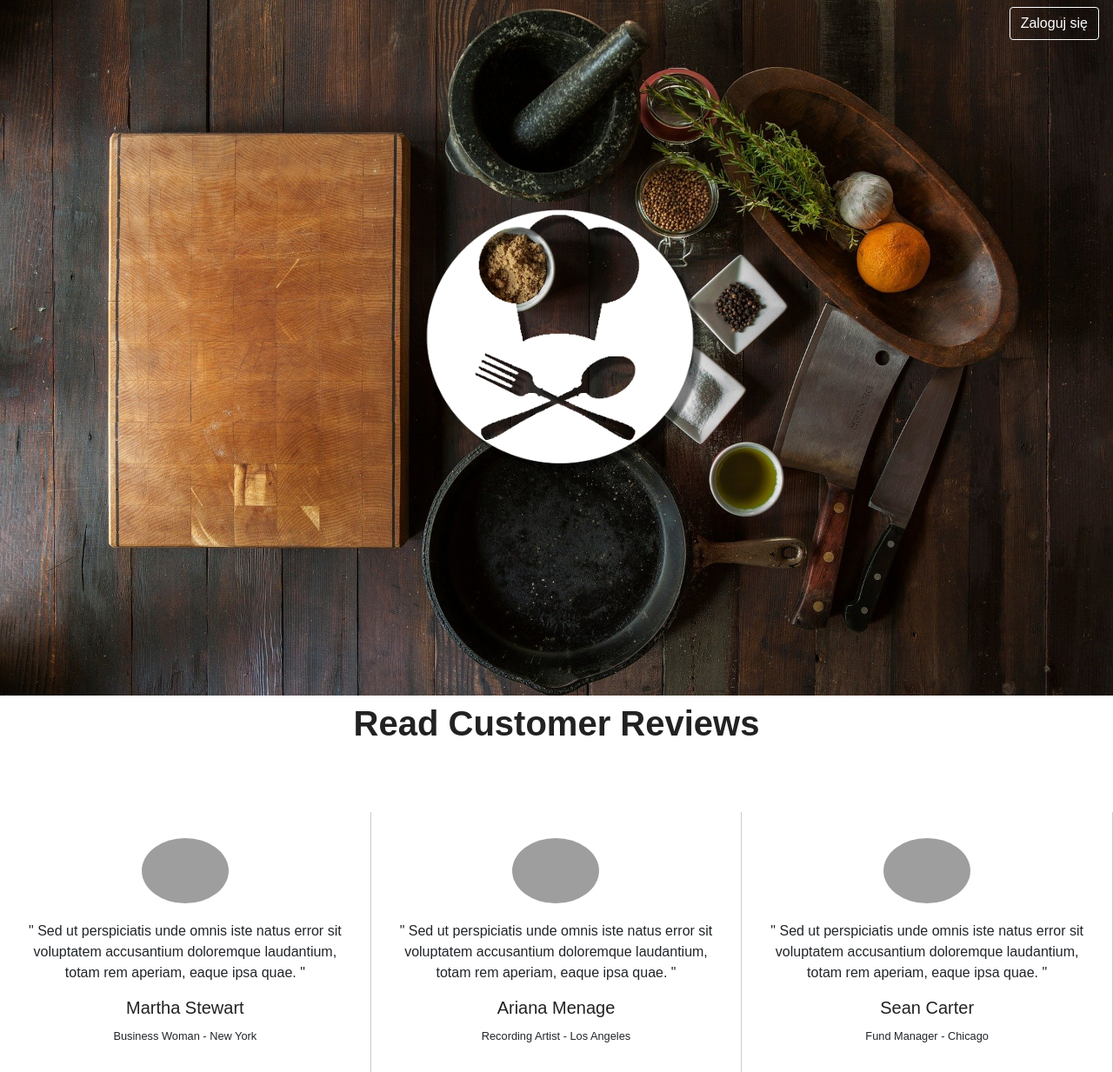
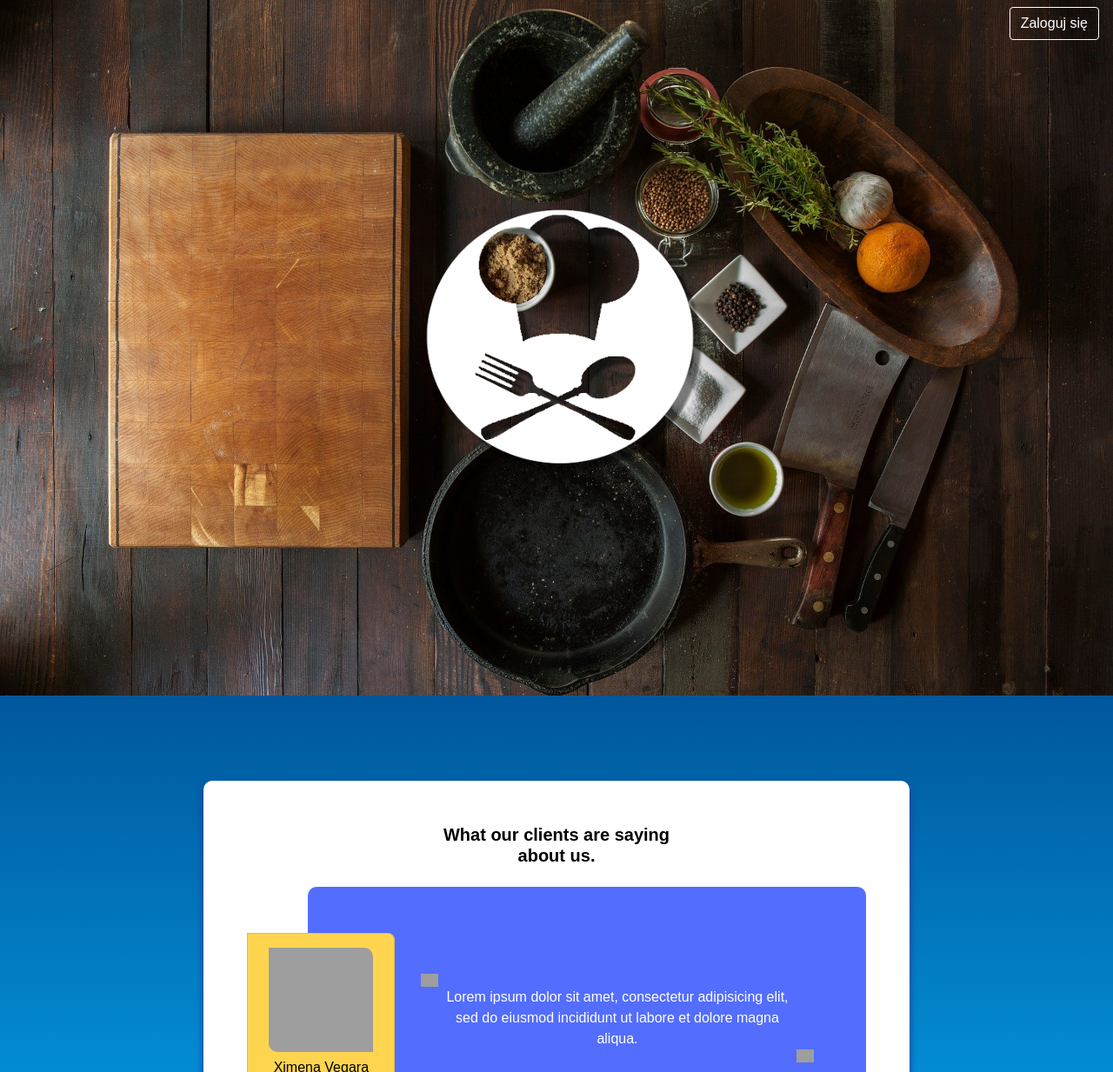
Before and after one commit to recipeproject/recipeproject.github.io, a PHP site: page / in a window 1280 px wide. Shown: the top 1233 px of the page at 87% size. Run offline with PHP 8.4, Linux system fonts and the light colour scheme; grey boxes are pictures that could not be loaded.

Commit message:
Testimonials Carousel

```diff
--- a/custom.css
+++ b/custom.css
@@ -262,71 +262,99 @@ body {
 }
 
 /* Customer Reviews */
-.align-center {
-    text-align: center;
+.container-fluid {
+    color: #000;
+    overflow-x: hidden;
+    height: 100%;
+    background: linear-gradient(#01579B, #03A9F4);
+    background-repeat: no-repeat;
 }
 
-.hash-list {
-    display: block;
-    padding: 0;
-    margin: 0 auto;
+.card-main {
+    padding: 50px;
+    border-radius: 10px;
+    margin-top: 50px;
+    margin-bottom: 50px;
+    box-shadow: 0px 4px 8px 0px #283593;
 }
 
-@media (min-width: 768px) {
-    .hash-list.cols-3 > li:nth-last-child(-n+3) {
-        border-bottom: none;
+.card-0 {
+    color: #fff;
+    background-color: #536DFE;
+    position: relative;
+    margin-left: 70px;
+    border-radius: 10px;
+    min-height: 312px;
+}
+
+.carousel-indicators li {
+    cursor: pointer;
+    border-radius: 50% !important;
+    width: 10px;
+    height: 10px;
+}
+
+.profile {
+    color: #000;
+    background-color: #FFD54F;
+    position: absolute;
+    left: -70px;
+    top: 17%;
+    border-radius: 8px;
+    border-top-left-radius: 0px;
+    border-bottom-right-radius: 0px;
+}
+
+.profile-pic {
+    width: 120px;
+    height: 120px;
+    border-bottom-left-radius: 10px;
+    border-top-right-radius: 10px;
+}
+
+.open-quotes {
+    margin-left: 130px;
+    margin-top: 100px;
+}
+
+.content {
+    margin-left: 150px;
+    margin-right: 80px;
+}
+
+.close-quotes {
+    margin-bottom: 100px;
+    margin-right: 60px;
+}
+
+@media screen and (max-width: 600px) {
+    .card-main {
+        padding: 50px 10px;
+    }
+
+    .card-0 {
+        min-height: 432px;
+    }
+
+    .profile {
+        top: 24%;
+    }
+
+    .profile-pic {
+        width: 90px;
+        height: 90px;
+    }
+
+    .open-quotes {
+        margin-left: 100px;
+    }
+
+    .content {
+        margin-left: 120px;
+        margin-right: 50px;
+    }
+
+    .close-quotes {
+        margin-right: 30px;
     }
 }
-
-@media (min-width: 768px) {
-    .hash-list.cols-3 > li {
-        width: 33.3333%;
-    }
-}
-
-.hash-list > li {
-    display: block;
-    float: left;
-    border-right: 1px solid rgba(0, 0, 0, 0.2);
-    border-bottom: 1px solid rgba(0, 0, 0, 0.2);
-}
-
-.pad-30, .pad-30-all > * {
-    padding: 30px;
-}
-
-img {
-    border: 0;
-}
-
-.mgb-20, .mgb-20-all > * {
-    margin-bottom: 20px;
-}
-
-.wpx-100, .wpx-100-after:after {
-    width: 100px;
-}
-
-.img-round, .img-rel-round {
-    border-radius: 50%;
-}
-
-.padb-30, .padb-30-all > * {
-    padding-bottom: 30px;
-}
-
-.mgb-40, .mgb-40-all > * {
-    margin-bottom: 40px;
-}
-
-.align-center {
-    text-align: center;
-}
-
-.fg-text-d, .fg-hov-text-d:hover, .fg-active-text-d.active {
-    color: #222;
-}
-
-.font-cond-b {
-    font-weight: 700 !important;
-}
--- a/index.html
+++ b/index.html
@@ -66,12 +66,6 @@
               <div class="d-flex flex-column text-center">
                 <form>
                   <div class="form-group">
-                    <input type="text" class="form-control" id="name" placeholder="Imię...">
-                  </div>
-                  <div class="form-group">
-                    <input type="text" class="form-control" id="surname" placeholder="Nazwisko...">
-                  </div>
-                  <div class="form-group">
                     <input type="text" class="form-control" id="username" placeholder="Nazwa użytkownika...">
                   </div>
                   <div class="form-group">
@@ -106,31 +100,51 @@
 
     </div>
 
-    <div class="mgb-40 padb-30 auto-invert line-b-4 align-center">
-      <h4 class="font-cond-l fg-accent lts-md mgb-10" contenteditable="false"></h4>
-      <h1 class="font-cond-b fg-text-d lts-md fs-300 fs-300-xs no-mg" contenteditable="false">Read Customer Reviews</h1>
+    <div class="container-fluid px-2 px-md-4 py-5 mx-auto">
+      <div class="row d-flex justify-content-center">
+          <div class="col-md-10 col-lg-9 col-xl-8">
+              <div class="card card-main border-0 text-center">
+                  <h5 class="font-weight-bold mb-4">What our clients are saying<br>about us.</h5>
+                  <div id="carouselExampleIndicators" class="carousel slide" data-ride="carousel">
+                      <ol class="carousel-indicators">
+                          <li data-target="#carouselExampleIndicators" data-slide-to="0"></li>
+                          <li data-target="#carouselExampleIndicators" data-slide-to="1" class="active"></li>
+                          <li data-target="#carouselExampleIndicators" data-slide-to="2"></li>
+                      </ol>
+                      <div class="carousel-inner">
+                          <div class="carousel-item">
+                              <div class="card border-0 card-0">
+                                  <div class="card profile py-3 px-4">
+                                      <div class="text-center"> <img src="https://i.imgur.com/gazoShk.jpg" class="img-fluid profile-pic"> </div>
+                                      <h6 class="mb-0 mt-2">Marielle Haag</h6> <small>Backend Developer</small>
+                                  </div> <img class="img-fluid open-quotes" src="https://i.imgur.com/Hp91vdT.png" width="20" height="20">
+                                  <p class="content mb-0">Excepteur sint occaecat cupidatat non proident, sunt in culpa qui officia deserunt mollit anim id est laborum.</p> <img class="img-fluid close-quotes ml-auto" src="https://i.imgur.com/iPcHyJK.png" width="20" height="20">
+                              </div>
+                          </div>
+                          <div class="carousel-item active">
+                              <div class="card border-0 card-0">
+                                  <div class="card profile py-3 px-4">
+                                      <div class="text-center"> <img src="https://i.imgur.com/oW8Wpwi.jpg" class="img-fluid profile-pic"> </div>
+                                      <h6 class="mb-0 mt-2">Ximena Vegara</h6> <small>UI/UX Designer</small>
+                                  </div> <img class="img-fluid open-quotes" src="https://i.imgur.com/Hp91vdT.png" width="20" height="20">
+                                  <p class="content mb-0">Lorem ipsum dolor sit amet, consectetur adipisicing elit, sed do eiusmod incididunt ut labore et dolore magna aliqua.</p> <img class="img-fluid close-quotes ml-auto" src="https://i.imgur.com/iPcHyJK.png" width="20" height="20">
+                              </div>
+                          </div>
+                          <div class="carousel-item">
+                              <div class="card border-0 card-0">
+                                  <div class="card profile py-3 px-4">
+                                      <div class="text-center"> <img src="https://i.imgur.com/ndQx2Rg.jpg" class="img-fluid profile-pic"> </div>
+                                      <h6 class="mb-0 mt-2">John Paul</h6> <small>UI/UX Designer</small>
+                                  </div> <img class="img-fluid open-quotes" src="https://i.imgur.com/Hp91vdT.png" width="20" height="20">
+                                  <p class="content mb-0">Duis aute irure dolor in reprehenderit in voluptate velit esse cillum dolore eu fugiat nulla pariatur.</p> <img class="img-fluid close-quotes ml-auto" src="https://i.imgur.com/iPcHyJK.png" width="20" height="20">
+                              </div>
+                          </div>
+                      </div>
+                  </div>
+              </div>
+          </div>
+      </div>
     </div>
-
-    <ul class="hash-list cols-3 cols-1-xs pad-30-all align-center text-sm">
-      <li>
-        <img src="https://bootdey.com/img/Content/avatar/avatar1.png" class="wpx-100 img-round mgb-20" title="" alt="" data-edit="false" data-editor="field" data-field="src[Image Path]; title[Image Title]; alt[Image Alternate Text]">
-        <p class="fs-110 font-cond-l" contenteditable="false">" Sed ut perspiciatis unde omnis iste natus error sit voluptatem accusantium doloremque laudantium, totam rem aperiam, eaque ipsa quae. "</p>
-        <h5 class="font-cond mgb-5 fg-text-d fs-130" contenteditable="false">Martha Stewart</h5>
-        <small class="font-cond case-u lts-sm fs-80 fg-text-l" contenteditable="false">Business Woman - New York</small>
-      </li>
-      <li>
-        <img src="https://bootdey.com/img/Content/avatar/avatar4.png" class="wpx-100 img-round mgb-20" title="" alt="" data-edit="false" data-editor="field" data-field="src[Image Path]; title[Image Title]; alt[Image Alternate Text]">
-        <p class="fs-110 font-cond-l" contenteditable="false">" Sed ut perspiciatis unde omnis iste natus error sit voluptatem accusantium doloremque laudantium, totam rem aperiam, eaque ipsa quae. "</p>
-        <h5 class="font-cond mgb-5 fg-text-d fs-130" contenteditable="false">Ariana Menage</h5>
-        <small class="font-cond case-u lts-sm fs-80 fg-text-l" contenteditable="false">Recording Artist - Los Angeles</small>
-      </li>
-      <li>
-        <img src="https://bootdey.com/img/Content/avatar/avatar5.png" class="wpx-100 img-round mgb-20" title="" alt="" data-edit="false" data-editor="field" data-field="src[Image Path]; title[Image Title]; alt[Image Alternate Text]">
-        <p class="fs-110 font-cond-l" contenteditable="false">" Sed ut perspiciatis unde omnis iste natus error sit voluptatem accusantium doloremque laudantium, totam rem aperiam, eaque ipsa quae. "</p>
-        <h5 class="font-cond mgb-5 fg-text-d fs-130" contenteditable="false">Sean Carter</h5>
-        <small class="font-cond case-u lts-sm fs-80 fg-text-l" contenteditable="false">Fund Manager - Chicago</small>
-      </li>
-    </ul>
 
     <div class="map-responsive">
       <iframe src="https://www.google.com/maps/embed?pb=!1m18!1m12!1m3!1d2562.9887098366626!2d22.013391215682347!3d50.030307379419696!2m3!1f0!2f0!3f0!3m2!1i1024!2i768!4f13.1!3m3!1m2!1s0x473cfaf83c5a9833%3A0x432f7dd9b86f7a01!2sUniwersytet%20Rzeszowski!5e0!3m2!1spl!2spl!4v1615492814710!5m2!1spl!2spl" width="600" height="450" style="border:0;" allowfullscreen="" loading="lazy"></iframe>
```
